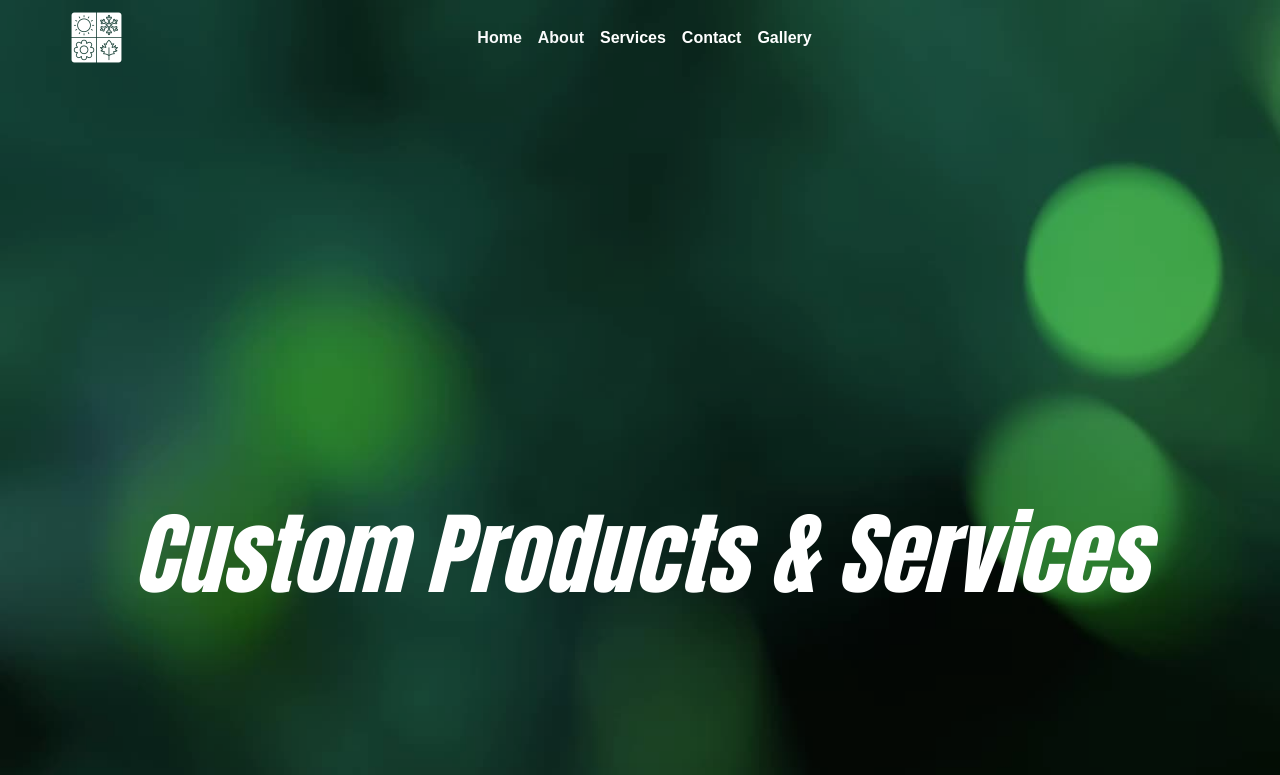
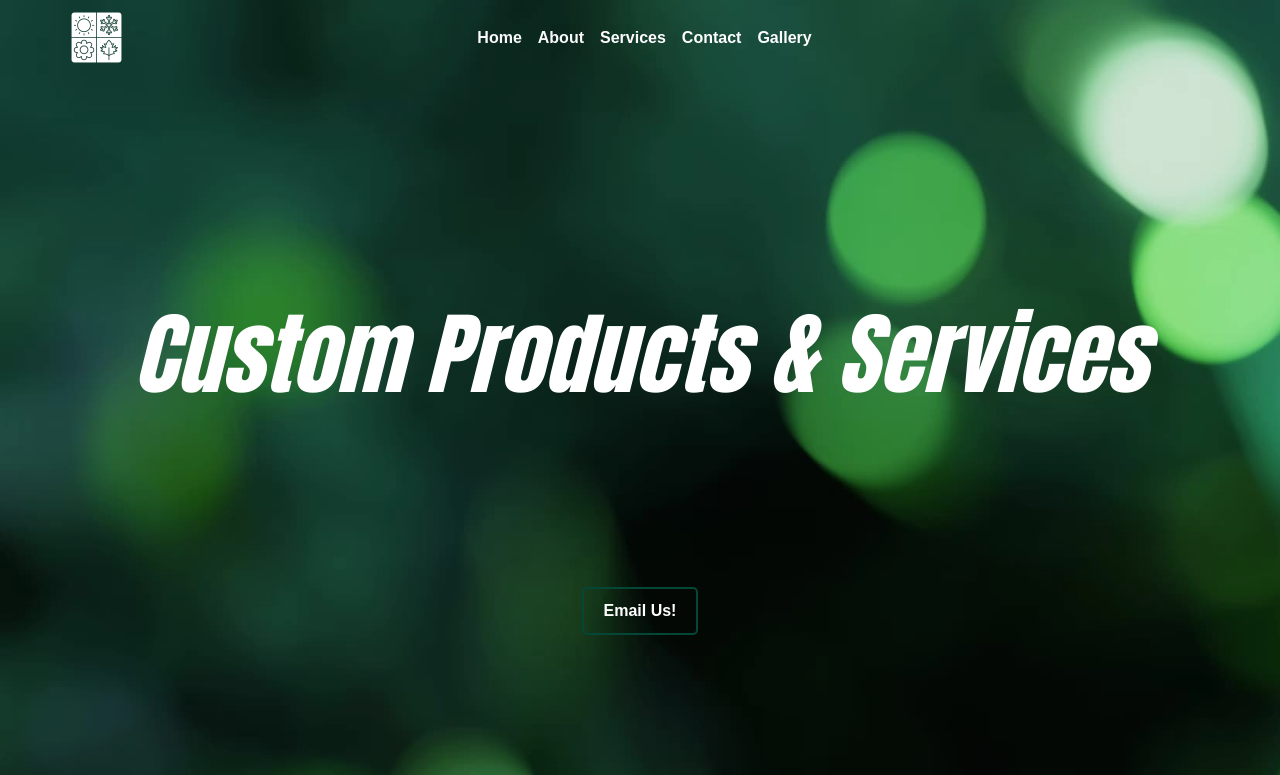
Before and after one commit to MikeAtwood/custom-products, a React (Vite) app: page / in a window 1280 px wide. Shown: the top 775 px of the page. Built offline with nearby package versions, Linux system fonts and the light colour scheme.

Commit message:
updated hero padding-top

```diff
--- a/src/App.css
+++ b/src/App.css
@@ -63,7 +63,7 @@ nav.navbar {
   align-items: center;
   justify-content: center;
   position: relative;
-  padding-top: 600px;
+  padding-top: 400px;
   background-image: url("../src/assets/img/hero2.jpeg");
   background-size: cover;
   background-repeat: no-repeat;
```
